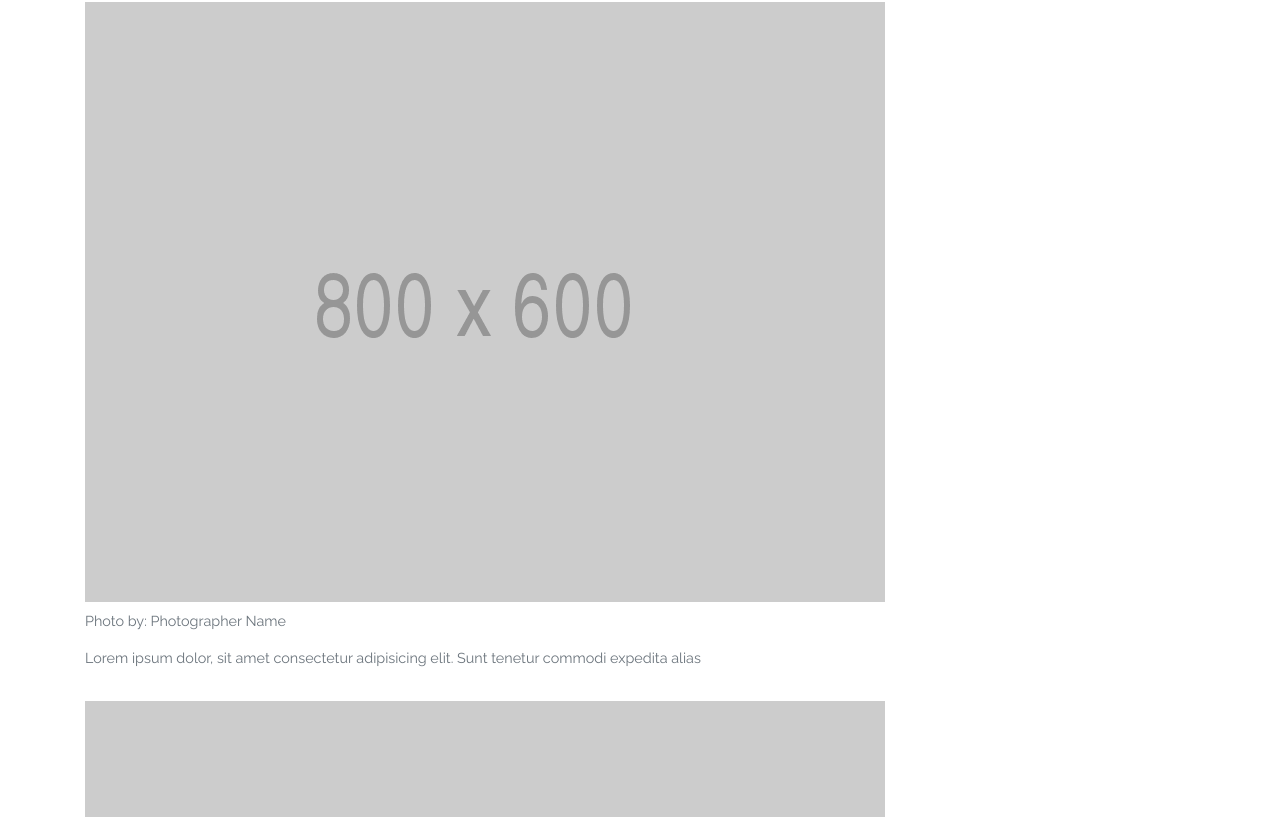
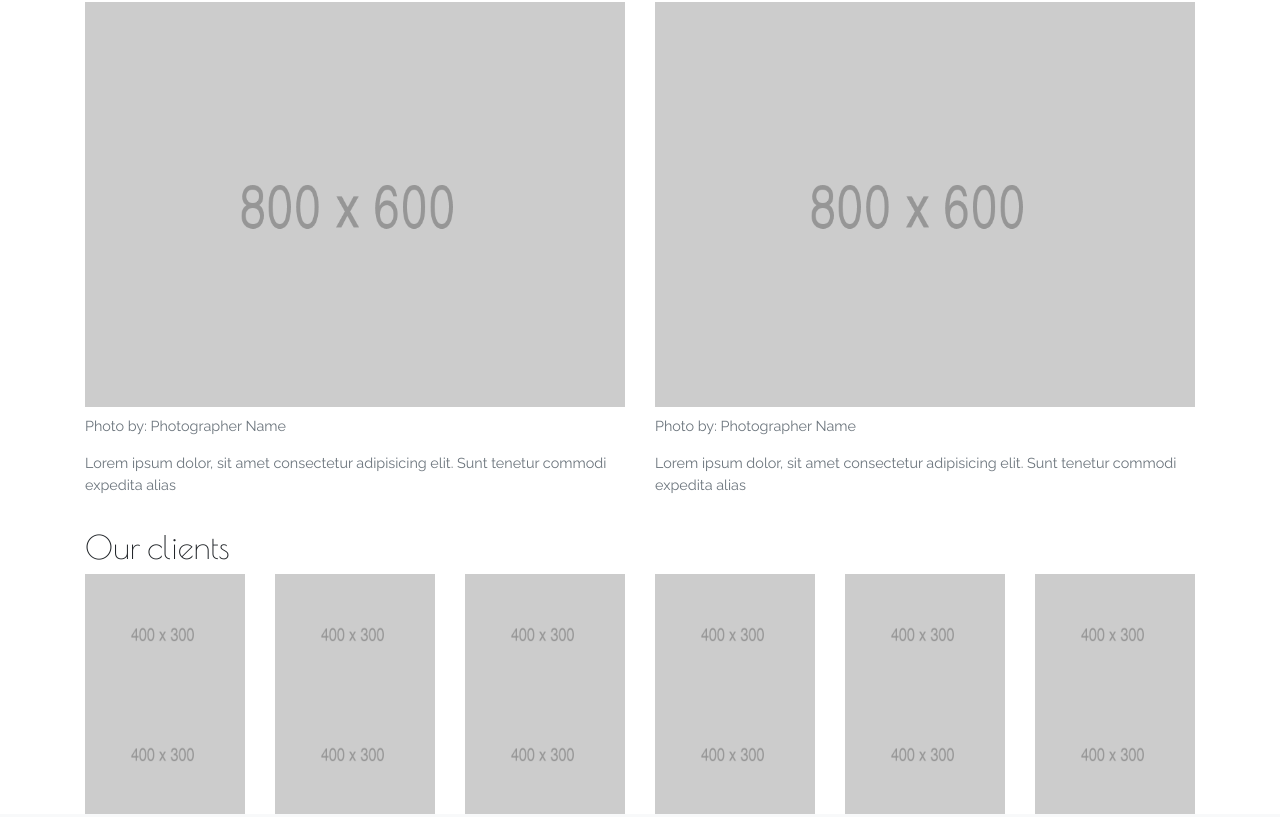
Before and after one commit to getrudeHarriet/bootstrap-projects, a plain HTML site: page project6.A small business website/about.html in a window 1280 px wide. Shown: the part 435-1252 px from the top of the page. Drawn offline with nearby package versions, Linux system fonts and the light colour scheme.

Commit message:
Responsive adjustment for about

```diff
--- a/project6.A small business website/about.html
+++ b/project6.A small business website/about.html
@@ -115,6 +115,8 @@
         aperiam iure! Odit, eveniet.
       </p>
       <h2>Our office</h2>
+      <div class="row">
+        <div class="col-12 col-lg-6">
           <figure class="figure">
             <img
               src="img/800x600.png"
@@ -129,6 +131,8 @@
               </p>
             </figcaption>
           </figure>
+        </div>
+        <div class="col-12 col-lg-6">
           <figure class="figure">
             <img
               src="img/800x600.png"
@@ -143,19 +147,47 @@
               </p>
             </figcaption>
           </figure>
+        </div>
+      </div>
       <h2>Our clients</h2>
+      <div class="row">
+        <div class="col-6 col-sm-4 col-lg-2">
           <img src="img/400x300.png" alt="image" class="img-fluid" />
+        </div>
+        <div class="col-6 col-sm-4 col-lg-2">
           <img src="img/400x300.png" alt="image" class="img-fluid" />
+        </div>
+        <div class="col-6 col-sm-4 col-lg-2">
           <img src="img/400x300.png" alt="image" class="img-fluid" />
+        </div>
+        <div class="col-6 col-sm-4 col-lg-2">
           <img src="img/400x300.png" alt="image" class="img-fluid" />
+        </div>
+        <div class="col-6 col-sm-4 col-lg-2">
           <img src="img/400x300.png" alt="image" class="img-fluid" />
+        </div>
+        <div class="col-6 col-sm-4 col-lg-2">
           <img src="img/400x300.png" alt="image" class="img-fluid" />
+        </div>
+        <div class="col-6 col-sm-4 col-lg-2">
           <img src="img/400x300.png" alt="image" class="img-fluid" />
+        </div>
+        <div class="col-6 col-sm-4 col-lg-2">
           <img src="img/400x300.png" alt="image" class="img-fluid" />
+        </div>
+        <div class="col-6 col-sm-4 col-lg-2">
           <img src="img/400x300.png" alt="image" class="img-fluid" />
+        </div>
+        <div class="col-6 col-sm-4 col-lg-2">
           <img src="img/400x300.png" alt="image" class="img-fluid" />
+        </div>
+        <div class="col-6 col-sm-4 col-lg-2">
           <img src="img/400x300.png" alt="image" class="img-fluid" />
+        </div>
+        <div class="col-6 col-sm-4 col-lg-2">
           <img src="img/400x300.png" alt="image" class="img-fluid" />
+        </div>
+      </div>
     </div>
     <footer class="small bg-light">
       <div class="container py-3 py-sm-5">
```
Lines whose indentation alone changed are shown as unchanged.
